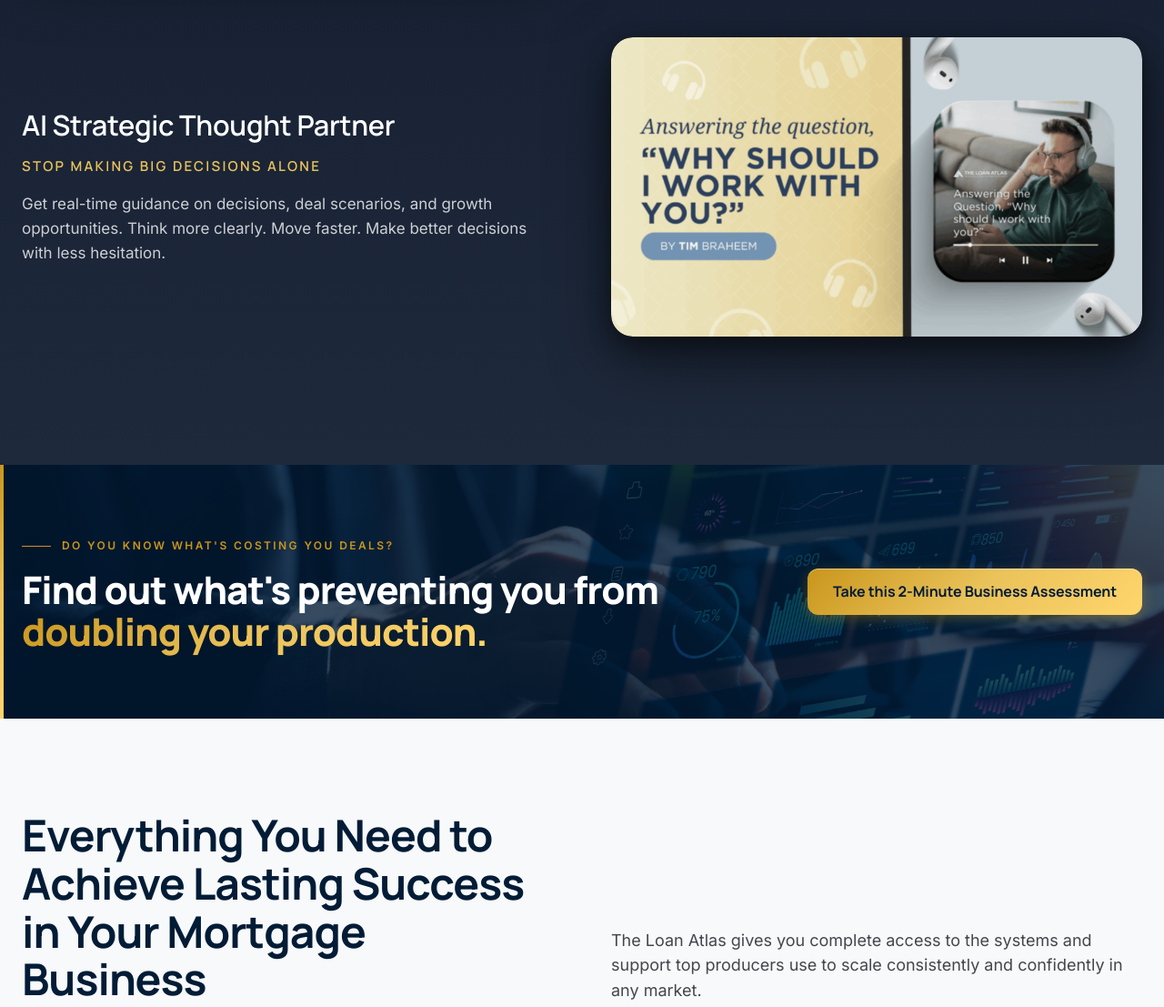
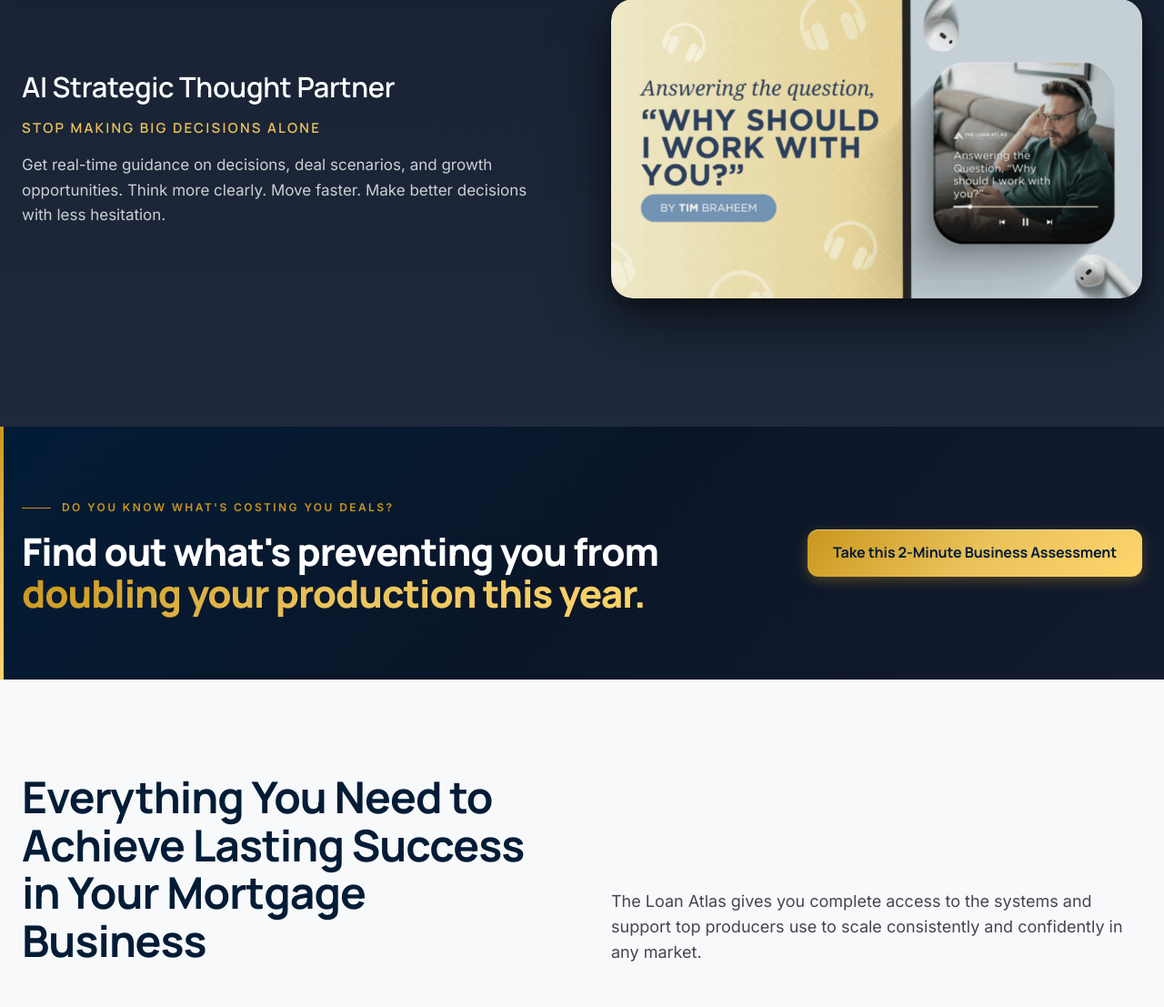
Before and after one commit to andrewvass-TLA/tla-website-v1, a PHP site: page / in a window 1280 px wide. Shown: the part 4408-5515 px from the top of the page at 91% size. Run offline with PHP 8.4, Linux system fonts and the light colour scheme.

Commit message:
Update site build: revised HTML pages and styles
Co-Authored-By: Claude Sonnet 4.6 (1M context) <noreply@anthropic.com>

```diff
--- a/consultation.html
+++ b/consultation.html
@@ -32,7 +32,7 @@
           <span class="nav-toggle__line"></span>
           <span class="nav-toggle__line"></span>
         </button>
-        <a class="btn btn--primary btn--header" href="consultation.html"><span class="btn__short">Book Call</span><span class="btn__full">Book a Consultation</span></a>
+        <a class="btn btn--primary btn--header" href="consultation.html"><span class="btn__short">Free Session</span><span class="btn__full">Book Your Free Coaching Session</span></a>
       </div>
     </div>
     <div class="mobile-nav" id="mobile-nav">
@@ -43,7 +43,7 @@
       <a class="mobile-nav__link" href="#">Resources</a>
       <a class="mobile-nav__link" href="sales-individual.html">Sales</a>
       <a class="mobile-nav__link" href="#">Login</a>
-      <a class="btn btn--primary btn--header mobile-nav__cta" href="consultation.html">Book a Consultation</a>
+      <a class="btn btn--primary btn--header mobile-nav__cta" href="consultation.html">Book Your Free Coaching Session</a>
     </div>
   </header>
 
--- a/events.html
+++ b/events.html
@@ -32,7 +32,7 @@
           <span class="nav-toggle__line"></span>
           <span class="nav-toggle__line"></span>
         </button>
-        <a class="btn btn--primary btn--header" href="consultation.html"><span class="btn__short">Book Call</span><span class="btn__full">Book a Consultation</span></a>
+        <a class="btn btn--primary btn--header" href="consultation.html"><span class="btn__short">Free Session</span><span class="btn__full">Book Your Free Coaching Session</span></a>
       </div>
     </div>
     <div class="mobile-nav" id="mobile-nav">
@@ -43,7 +43,7 @@
       <a class="mobile-nav__link" href="#">Resources</a>
       <a class="mobile-nav__link" href="sales-individual.html">Sales</a>
       <a class="mobile-nav__link" href="#">Login</a>
-      <a class="btn btn--primary btn--header mobile-nav__cta" href="consultation.html">Book a Consultation</a>
+      <a class="btn btn--primary btn--header mobile-nav__cta" href="consultation.html">Book Your Free Coaching Session</a>
     </div>
   </header>
 
--- a/faculty.html
+++ b/faculty.html
@@ -494,8 +494,8 @@
           <span class="nav-toggle__line"></span>
         </button>
         <a class="btn btn--primary btn--header" href="consultation.html">
-          <span class="btn__short">Book Call</span>
-          <span class="btn__full">Book a Consultation</span>
+          <span class="btn__short">Free Session</span>
+          <span class="btn__full">Book Your Free Coaching Session</span>
         </a>
       </div>
     </div>
@@ -507,7 +507,7 @@
       <a class="mobile-nav__link" href="#">Resources</a>
       <a class="mobile-nav__link" href="sales-individual.html">Sales</a>
       <a class="mobile-nav__link" href="#">Login</a>
-      <a class="btn btn--primary btn--header mobile-nav__cta" href="consultation.html">Book a Consultation</a>
+      <a class="btn btn--primary btn--header mobile-nav__cta" href="consultation.html">Book Your Free Coaching Session</a>
     </div>
   </header>
 
--- a/index.html
+++ b/index.html
@@ -37,8 +37,8 @@
           <span class="nav-toggle__line"></span>
           <span class="nav-toggle__line"></span>
         </button>
-        <a class="btn btn--primary btn--header" href="consultation.html"><span class="btn__short">Book Call</span><span
-            class="btn__full">Book a Consultation</span></a>
+        <a class="btn btn--primary btn--header" href="consultation.html"><span class="btn__short">Free Session</span><span
+            class="btn__full">Book Your Free Coaching Session</span></a>
       </div>
     </div>
     <div class="mobile-nav" id="mobile-nav">
@@ -49,7 +49,7 @@
       <a class="mobile-nav__link" href="#">Resources</a>
       <a class="mobile-nav__link" href="sales-individual.html">Sales</a>
       <a class="mobile-nav__link" href="#">Login</a>
-      <a class="btn btn--primary btn--header mobile-nav__cta" href="consultation.html">Book a Consultation</a>
+      <a class="btn btn--primary btn--header mobile-nav__cta" href="consultation.html">Book Your Free Coaching Session</a>
     </div>
   </header>
 
@@ -60,7 +60,6 @@
       <div class="container">
         <div class="hero__grid">
           <div>
-            <span class="eyebrow"><span class="eyebrow__text">Built for top originators</span></span>
             <h1 class="hero__title">See Your Mortgage Business <em>Clearly </em> for the First Time</h1>
             <p class="hero__subtitle">The Loan Atlas installs 5 AI-powered systems into your mortgage business to help
               you close twice the loans in half the time.</p>
@@ -310,7 +309,7 @@
               <span class="eyebrow__text">Do You Know What's Costing You Deals?</span>
             </span>
             <h2 class="inline-cta__heading" id="inline-cta-heading">
-              Find out what's preventing you from <em>doubling your production.</em>
+              Find out what's preventing you from <em>doubling your production this year.</em>
             </h2>
           </div>
           <div class="inline-cta__action">
--- a/pricing.html
+++ b/pricing.html
@@ -32,7 +32,7 @@
           <span class="nav-toggle__line"></span>
           <span class="nav-toggle__line"></span>
         </button>
-        <a class="btn btn--primary btn--header" href="consultation.html"><span class="btn__short">Book Call</span><span class="btn__full">Book a Consultation</span></a>
+        <a class="btn btn--primary btn--header" href="consultation.html"><span class="btn__short">Free Session</span><span class="btn__full">Book Your Free Coaching Session</span></a>
       </div>
     </div>
     <div class="mobile-nav" id="mobile-nav">
@@ -43,7 +43,7 @@
       <a class="mobile-nav__link" href="#">Resources</a>
       <a class="mobile-nav__link" href="sales-individual.html">Sales</a>
       <a class="mobile-nav__link" href="#">Login</a>
-      <a class="btn btn--primary btn--header mobile-nav__cta" href="consultation.html">Book a Consultation</a>
+      <a class="btn btn--primary btn--header mobile-nav__cta" href="consultation.html">Book Your Free Coaching Session</a>
     </div>
   </header>
 
--- a/styles.css
+++ b/styles.css
@@ -223,20 +223,10 @@ h1, h2, h3, h4, h5, h6 {
 
 /* Inline CTA band — between Who We Serve and Testimonials */
 .inline-cta {
-  background: var(--primary-container);
-  background-image: url('assets/inline-cta-bg.png');
-  background-size: cover;
-  background-position: center;
+  background: linear-gradient(135deg, #021c36 0%, #0a1628 50%, #131b2e 100%);
   position: relative;
   overflow: hidden;
   padding-block: clamp(48px, 6vw, 72px);
-}
-.inline-cta::after {
-  content: '';
-  position: absolute;
-  inset: 0;
-  background: rgba(2, 28, 54, 0.78);
-  z-index: 0;
 }
 .inline-cta::before {
   content: '';
--- a/whats-inside.html
+++ b/whats-inside.html
@@ -32,7 +32,7 @@
           <span class="nav-toggle__line"></span>
           <span class="nav-toggle__line"></span>
         </button>
-        <a class="btn btn--primary btn--header" href="consultation.html"><span class="btn__short">Book Call</span><span class="btn__full">Book a Consultation</span></a>
+        <a class="btn btn--primary btn--header" href="consultation.html"><span class="btn__short">Free Session</span><span class="btn__full">Book Your Free Coaching Session</span></a>
       </div>
     </div>
     <div class="mobile-nav" id="mobile-nav">
@@ -43,7 +43,7 @@
       <a class="mobile-nav__link" href="#">Resources</a>
       <a class="mobile-nav__link" href="sales-individual.html">Sales</a>
       <a class="mobile-nav__link" href="#">Login</a>
-      <a class="btn btn--primary btn--header mobile-nav__cta" href="consultation.html">Book a Consultation</a>
+      <a class="btn btn--primary btn--header mobile-nav__cta" href="consultation.html">Book Your Free Coaching Session</a>
     </div>
   </header>
 
```
